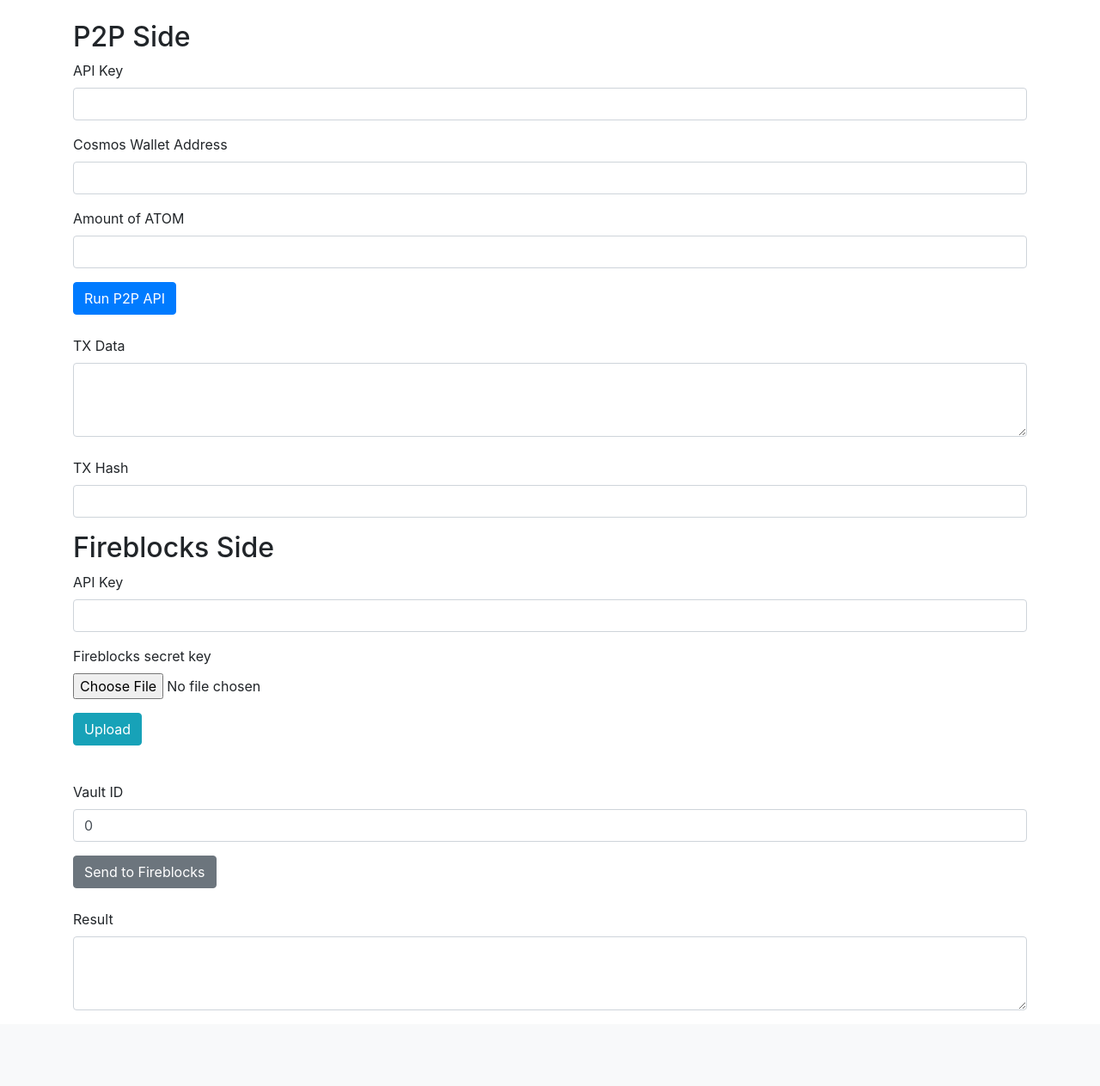
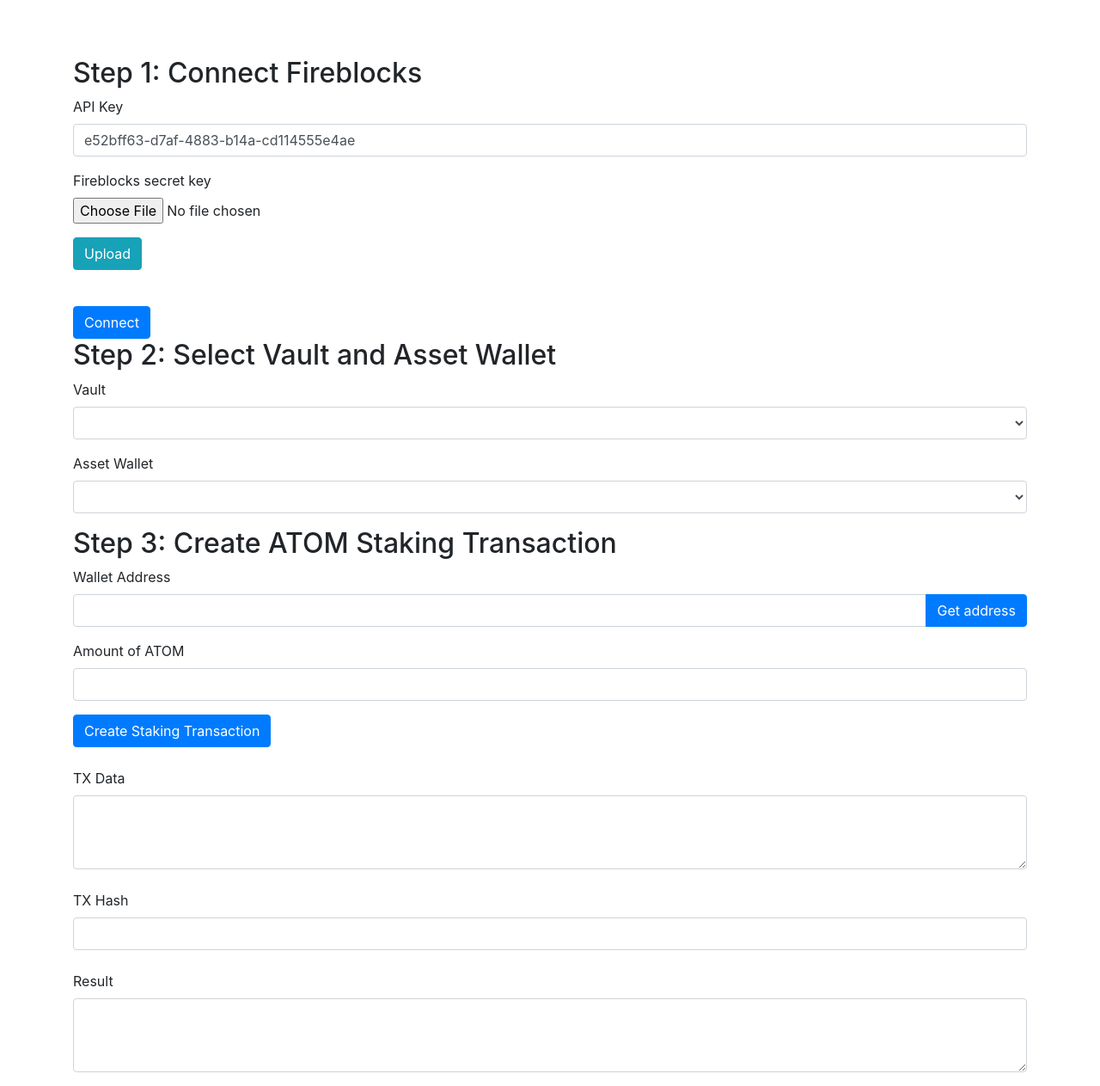
Before and after one commit to xor777/fireblocks-raw-signing, a Flask app: page / in a window 1280 px wide. Shown: the part 56-1319 px from the top of the page at 86% size. Before the commit the page ends 1231 px from the top, so only its background shows below. Run offline with Flask 3, Linux system fonts and the light colour scheme; lists and menus that the app fills with data are empty; some libraries are stand-ins or nearby versions.

Commit message:
more interactive with FB: - get vaults - get asset wallets - get blockchain address

```diff
--- a/main.py
+++ /dev/null
@@ -1,110 +0,0 @@
-import os
-import dotenv
-import json
-import hashlib
-import requests
-from fireblocks_sdk import FireblocksSDK, TransferPeerPath, VAULT_ACCOUNT
-from flask import Flask, request, jsonify, render_template
-
-dotenv.load_dotenv()
-
-app = Flask(__name__)
-
-@app.route('/')
-def index():
-    default_values = {
-        "p2p_api_key": '',
-        "wallet_address": '',
-        "fireblocks_api_key": '',
-        "fireblocks_vault_id": "0"
-    }
-    return render_template('index.html', defaults=default_values)
-
-
-@app.route('/run_api', methods=['POST'])
-def run_p2p():
-    # cosmos_network = "theta-testnet-001"
-    cosmos_network = "cosmoshub-4"
-    p2p_api_url = f"https://api-test.p2p.org/api/v1/cosmos/{cosmos_network}/staking/"
-    p2p_api_key = os.getenv("P2P_API_KEY", default="")
-
-    headers = {
-        "accept": "application/json",
-        "content-type": "application/json",
-        "authorization": "Bearer " + request.form["p2p_api_key"]
-    }
-
-    payload = {
-        "stashAccountAddress": request.form["stash_wallet_address"],
-        "amount": int(request.form["amount"])
-    }
-
-    response = requests.post(p2p_api_url + "stake/", headers=headers, json=payload)
-    response = response.json()
-
-    print(json.dumps(response, indent=4))
-
-    if 'result' in response and 'transactionData' in response['result']:
-        P2PencodedTx = response['result']['transactionData'].get('encodedBody', 'no result')
-    else:
-        P2PencodedTx = 'no result'
-
-    P2PTxHash = hashlib.sha256(P2PencodedTx.encode()).hexdigest()
-    return jsonify({'tx_data': P2PencodedTx, 'tx_hash': P2PTxHash})
-
-
-@app.route('/launch', methods=['POST'])
-def run_fireblocks():
-
-    api_key = request.form.get('fireblocks_api_key','no api key')
-
-    fireblocks_api_key = api_key
-    fireblocks_api_base_url = "https://sandbox-api.fireblocks.io"
-
-    txHash = request.form.get('txHash','no hash')
-
-    fireblocks_api_secret = open('fireblocks_secret.key', 'r').read()
-    fireblocks = FireblocksSDK(
-        api_key=fireblocks_api_key,
-        private_key=fireblocks_api_secret,
-        api_base_url=fireblocks_api_base_url
-    )
-
-    extra = {
-        "rawMessageData": {
-            "messages": [
-                {
-                    "content": txHash,
-                }
-            ]
-        }
-    }
-
-    status, id = fireblocks.create_transaction(
-        tx_type='RAW',
-        asset_id='ATOM_COS_TEST',
-        source=TransferPeerPath(VAULT_ACCOUNT, "0"),
-        extra_parameters=extra
-    ).values()
-
-    return jsonify({'fb_result': f'status: {status}, id: {id}'})
-
-
-@app.route('/upload_fireblocks_secret', methods=['POST'])
-def upload_fireblocks_secret():
-    if 'fireblocks_secret' not in request.files:
-        return jsonify({'error': 'No content'})
-
-    file = request.files['fireblocks_secret']
-    if file.filename == '':
-        return jsonify({'result': 'No file selected'})
-
-    if file:
-        filepath = file.filename
-        file.save(filepath)
-        return jsonify({'result': 'Successfully uploaded'})
-
-    return jsonify({'result': 'An unexpected error occurred'})
-
-
-app.run(debug=True)
--- a/templates/index.html
+++ b/templates/index.html
@@ -14,22 +14,59 @@
     </nav>
 
     <div class="container mt-4">
-        <h2>P2P Side</h2>
-        <form id="p2pApiForm">
+        <div id="connectionResult" class="alert"></div>
+
+        <h2>Step 1: Connect Fireblocks</h2>
+        <form id="fireblocksForm">
             <div class="form-group">
-                <label for="p2pApiKey">API Key</label>
-                <input type="text" class="form-control" id="p2pApiKey" name="p2p_api_key" value="{{ defaults['p2p_api_key']}}">
+                <label for="fireblocksApiKey">API Key</label>
+                <input type="text" class="form-control" id="fireblocksApiKey" name="fireblocks_api_key" value="e52bff63-d7af-4883-b14a-cd114555e4ae">
+            </div>
+
+            <form id="fireblocksSecretForm" method="post" enctype="multipart/form-data">
+                <div class="form-group">
+                    <label for="fireblocksSecret">Fireblocks secret key</label>
+                    <input type="file" class="form-control-file" id="fireblocksSecret" name="fireblocks_secret">
+                </div>
+                <button type="button" id="uploadFireblocksSecretButton" class="btn btn-info">Upload</button>
+            </form>
+            <div id="uploadResult" class="alert"></div>
+
+            <button type="button" id="connectFireblocksButton" class="btn btn-primary">Connect</button>
+        </form>
+
+        <h2>Step 2: Select Vault and Asset Wallet</h2>
+        <form id="transactionSignForm">
+            <div class="form-group">
+                <label for="vaultSelector">Vault</label>
+                <select id="vaultSelector" class="form-control">
+                </select>
             </div>
             <div class="form-group">
-                <label for="stashWalletAddress">Cosmos Wallet Address</label>
-                <input type="text" class="form-control" id="stashWalletAddress" name="stash_wallet_address" value="{{ defaults['wallet_address'] }}">
+                <label for="assetSelector">Asset Wallet</label>
+                <select id="assetSelector" class="form-control">
+                </select>
+            </div>
+        </form>
+
+        <h2>Step 3: Create ATOM Staking Transaction</h2>
+        <form id="createTxForm">
+            <div class="form-group">
+                <label for="stashWalletAddress">Wallet Address</label>
+                <div class="input-group">
+                    <input type="text" class="form-control" id="stashWalletAddress" name="stash_wallet_address">
+                    <div class="input-group-append">
+                        <button type="button" class="btn btn-primary" id="getAddressButton">Get address</button>
+                    </div>
+                </div>
             </div>
             <div class="form-group">
                 <label for="amount">Amount of ATOM</label>
                 <input type="number" class="form-control" id="amount" name="amount">
             </div>
-            <button type="button" id="runP2PApi" class="btn btn-primary">Run P2P API</button>
+            <button type="button" id="createTxButton" class="btn btn-primary">Create Staking Transaction</button>
         </form>
+
 
         <div class="form-group mt-4">
             <label for="txData">TX Data</label>
@@ -41,29 +78,6 @@
             <input type="text" class="form-control" id="txHash" name="tx_hash">
         </div>
 
-        <h2>Fireblocks Side</h2>
-        <form id="fireblocksForm">
-            <div class="form-group">
-                <label for="fireblocksApiKey">API Key</label>
-                <input type="text" class="form-control" id="fireblocksApiKey" name="fireblocks_api_key" value="{{ defaults['fireblocks_api_key'] }}">
-            </div>
-
-            <form id="fireblocksSecretForm" method="post" enctype="multipart/form-data">
-                <div class="form-group">
-                    <label for="fireblocksSecret">Fireblocks secret key</label>
-                    <input type="file" class="form-control-file" id="fireblocksSecret" name="fireblocks_secret">
-                </div>
-                <button type="button" id="uploadFireblocksSecret" class="btn btn-info">Upload</button>
-            </form>
-            <div id="uploadResult" class="alert"></div>
-
-            <div class="form-group">
-                <label for="fireblocksVaultId">Vault ID</label>
-                <input type="text" class="form-control" id="fireblocksVaultId" name="fireblocks_vault_id" value="{{ defaults['fireblocks_vault_id'] }}">
-            </div>
-            <button type="button" id="launchFireblocks" class="btn btn-secondary">Send to Fireblocks</button>
-        </form>
-
         <div class="form-group mt-4">
             <label for="result">Result</label>
             <textarea class="form-control" id="result" rows="3"></textarea>
@@ -72,25 +86,115 @@
 
 
     <script>
+        function showAlert(text, success) {
+            if (success) {
+                $('#connectionResult').removeClass('alert-danger').addClass('alert-success').text(text);
+            } else {
+                $('#connectionResult').removeClass('alert-success').addClass('alert-danger').text(text);
+            }
+        }
+
         $(document).ready(function() {
-            $('#runP2PApi').click(function() {
+            $('#getAddressButton').click(function() {
+                var vaultId = $('#vaultSelector').val();
+                var assetId = $('#assetSelector').val();
+
                 $.ajax({
-                    url: '/run_api',
-                    type: 'post',
-                    data: $('#p2pApiForm').serialize(),
-                    success: function(data) {
-                        $('#txData').val(data.tx_data);
-                        $('#txHash').val(data.tx_hash);
+                    url: '/get_wallet_address',
+                    type: 'POST',
+                    contentType: 'application/json',
+                    data: JSON.stringify({
+                        vault_account_id: vaultId,
+                        asset_id: assetId
+                    }),
+                    success: function(response) {
+                        if (response.success) {
+                            $('#stashWalletAddress').val(response.address);
+                        } else {
+                            showAlert('Error: ' + response.error, false);
+                        }
                     }
                 });
             });
 
-            $('#launchFireblocks').click(function() {
+            $('#createTxButton').click(function() {
+                $.ajax({
+                    url: '/create_tx',
+                    type: 'post',
+                    data: $('#createTxForm').serialize(),
+                    success: function(data) {
+                        if (data.success) {
+                            $('#txData').val(data.tx_data);
+                            $('#txHash').val(data.tx_hash);
+                        } else {
+                            showAlert('Error: ' + data.error, false);
+                        }
+                    }
+                });
+            });
+
+
+            $('#connectFireblocksButton').click(function() {
+                $.ajax({
+                    url: '/connect_fireblocks',
+                    type: 'post',
+                    data: $('#fireblocksForm').serialize(),
+                    success: function(data) {
+
+                        console.log(data);
+
+                        if (data.success && data.vaults && data.vaults.accounts && Array.isArray(data.vaults.accounts)) {
+                            var vaultSelector = $('#vaultSelector');
+                            var assetSelector = $('#assetSelector');
+
+                            vaultSelector.empty();
+                            assetSelector.empty();
+
+                            data.vaults.accounts.forEach(function(account) {
+                                vaultSelector.append($('<option>', {
+                                    value: account.id,
+                                    text: account.name
+                                }));
+                            });
+
+                            vaultSelector.change(function() {
+                                var selectedAccountId = $(this).val();
+                                var selectedAccount = data.vaults.accounts.find(function(account) {
+                                    return account.id === selectedAccountId;
+                                });
+
+                                assetSelector.empty();
+
+                                if (selectedAccount && selectedAccount.assets && Array.isArray(selectedAccount.assets)) {
+                                    selectedAccount.assets.forEach(function(asset) {
+                                        assetSelector.append($('<option>', {
+                                            value: asset.id,
+                                            text: asset.id
+                                        }));
+                                    });
+                                }
+                            });
+
+                            vaultSelector.trigger('change');
+                            showAlert('Successfully connected to Fireblocks', true);
+                        } else {
+                            $('#connectionResult').text('Connection error: ' + (data.error || 'Unknown error'));
+                        }
+                    },
+                    error: function(jqXHR, textStatus, errorThrown) {
+                        console.log('AJAX error:', textStatus, ' : ', errorThrown);
+                        $('#connectionResult').text('AJAX error: ' + textStatus);
+                    }
+                });
+            });
+
+
+            $('#signTransaction').click(function() {
                 var formData = new FormData($('#fireblocksForm')[0]);
                 formData.append('txData', $('#txData').val());
                 formData.append('txHash', $('#txHash').val());
                 $.ajax({
-                    url: '/launch',
+                    url: '/sign_tx',
                     type: 'post',
                     data: formData,
                     processData: false,
@@ -101,7 +205,7 @@
                 });
             });
 
-            $('#uploadFireblocksSecret').click(function() {
+            $('#uploadFireblocksSecretButton').click(function() {
                 var formData = new FormData();
                 formData.append('fireblocks_secret', $('#fireblocksSecret')[0].files[0]);
 
@@ -111,16 +215,19 @@
                     data: formData,
                     contentType: false,
                     processData: false,
-                    success: function(response) {
-                        $('#uploadResult').text(response.result);
-                        console.log(response);
+                    success: function(data) {
+                        if (data.success) {
+                            showAlert(data.result, true);
+                        } else {
+                            showAlert(data.result, false);
+                        }
                     },
                     error: function(xhr, status, error) {
-                        $('#uploadResult').text('Error: ' + error)
-                        console.error(error);
+                        showAlert('AJAX error: ' + error, false);
                     }
                 });
             });
+
 
         });
     </script>
```
Also changed, not shown: signer.py (added, +165 -0 lines).
